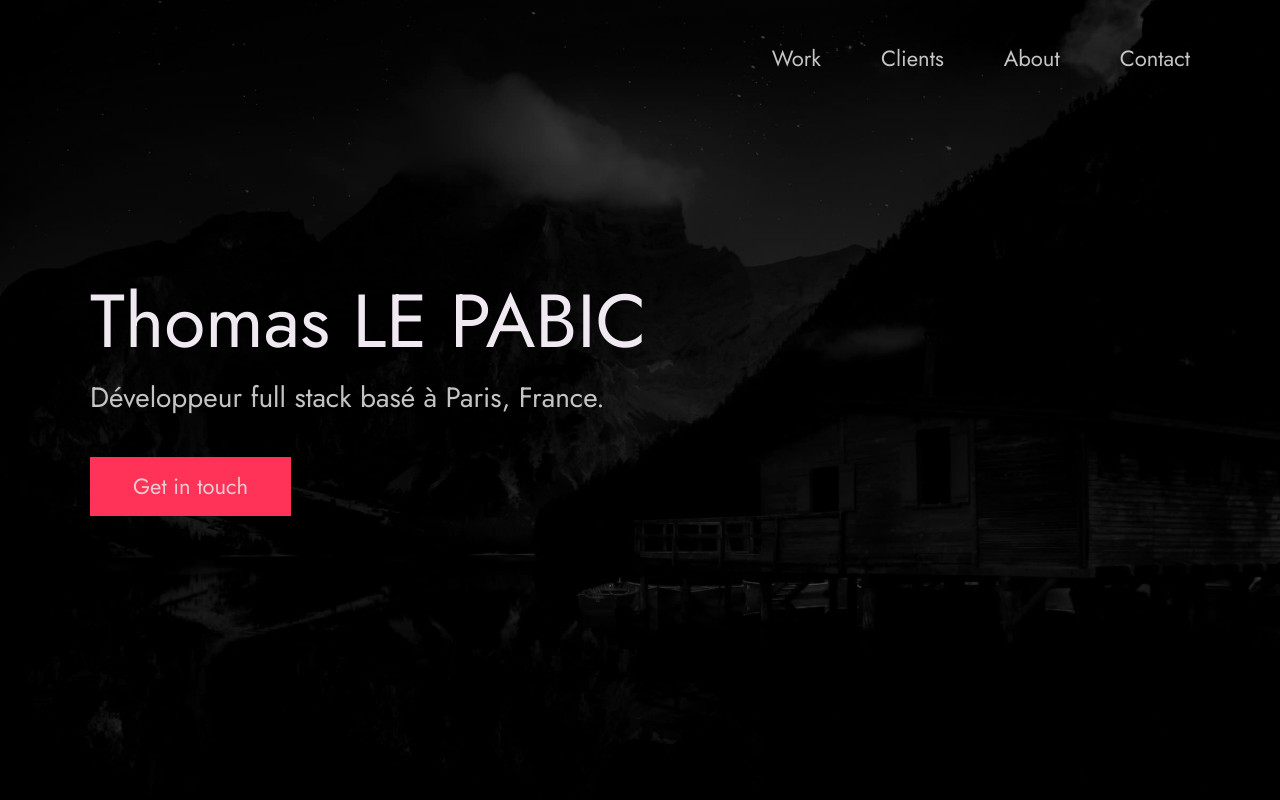
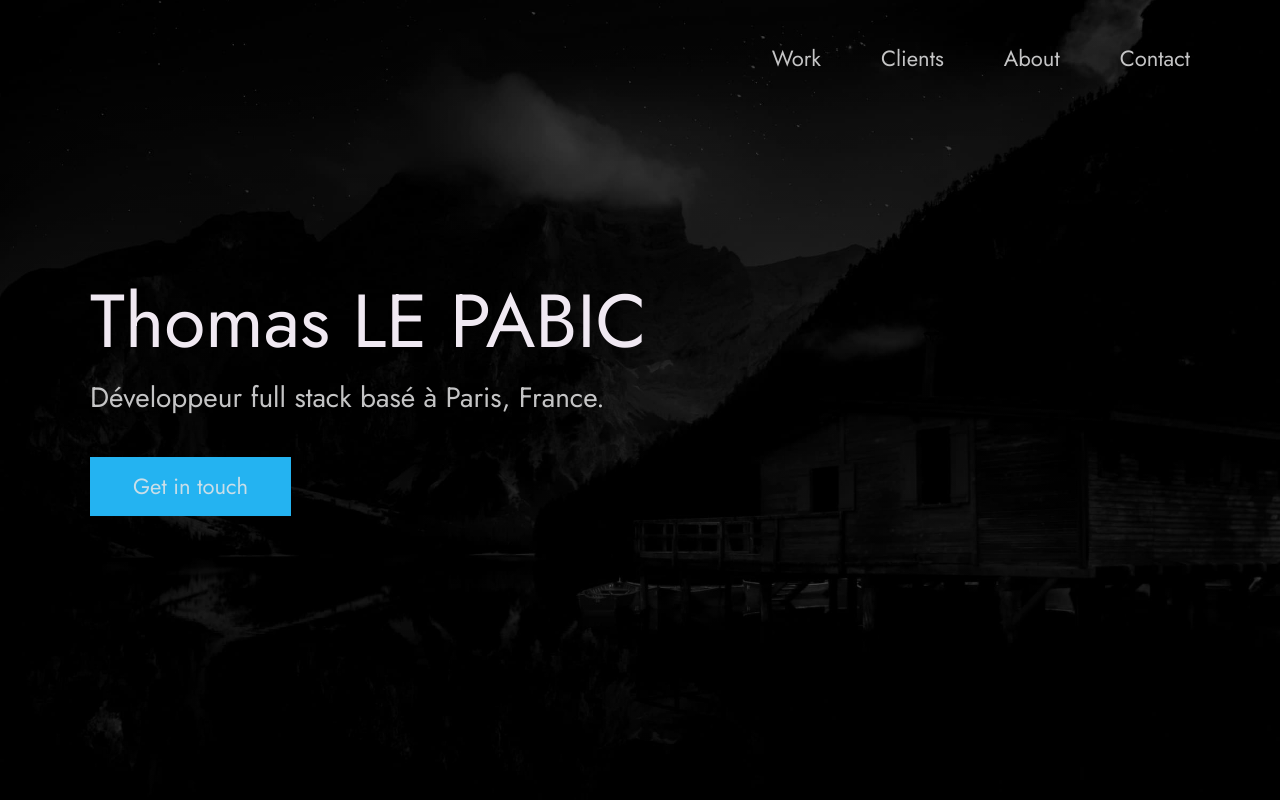
Before and after one commit to Thomaslpbc/github-portfolio, a plain HTML site: page index.html in a window 1280 px wide. Shown: the top 800 px of the page. Drawn offline with Linux system fonts and the light colour scheme.

Commit message:
color blue

```diff
--- a/index.css
+++ b/index.css
@@ -35,7 +35,7 @@
     --line-height-small: 1.2;
 
     --black: #000;
-    --pink: #ff3258;
+    --pink: #24b3f1;
     --white: #f0e9f2;
     --white-1: #e5e5e6da;
 
```
